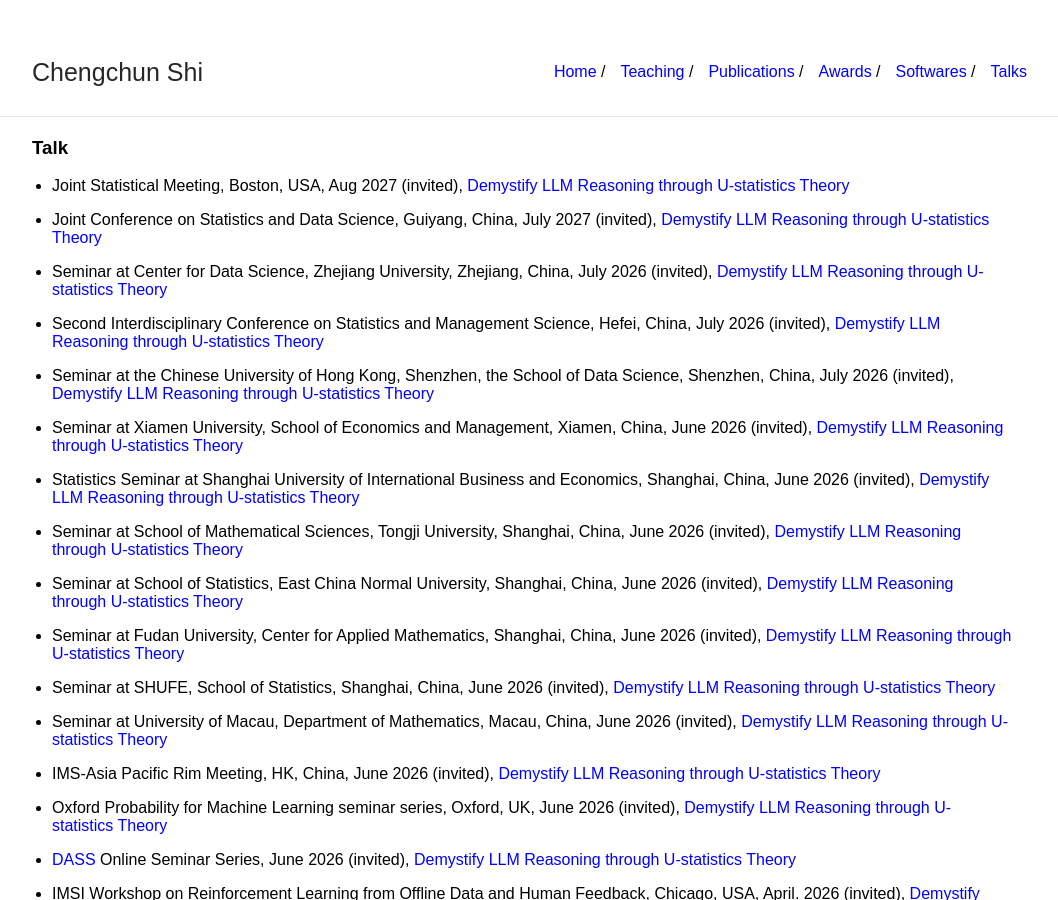
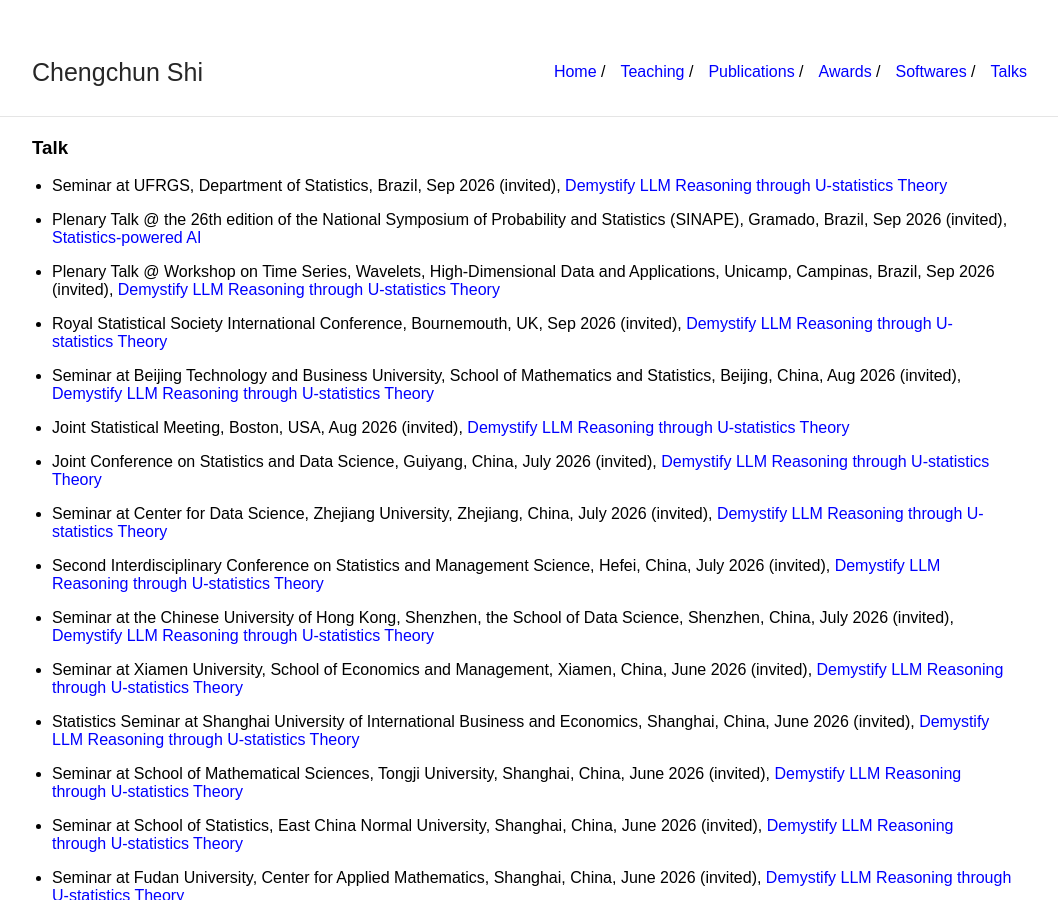
Before and after one commit to callmespring/callmespring.github.io, a Jekyll site: the page built from talk.md, in a window 1280 px wide and 900 px high. Shown: the whole window, without its empty margins (108-1166 px from the left). Built offline with Jekyll 4.4.1, drawn with Linux system fonts in a browser that asks for light colours.

Commit message:
Update talk.md

```diff
--- a/talk.md
+++ b/talk.md
@@ -5,9 +5,19 @@ title: Talk
 
 ### Talk
 
-* Joint Statistical Meeting, Boston, USA, Aug 2027 (invited), [Demystify LLM Reasoning through U-statistics Theory](./slides/GRPO.pdf)
+* Seminar at UFRGS, Department of Statistics, Brazil, Sep 2026 (invited), [Demystify LLM Reasoning through U-statistics Theory](./slides/GRPO.pdf)
 
-* Joint Conference on Statistics and Data Science, Guiyang, China, July 2027 (invited), [Demystify LLM Reasoning through U-statistics Theory](./slides/GRPO.pdf)
+* Plenary Talk @ the 26th edition of the National Symposium of Probability and Statistics (SINAPE), Gramado, Brazil, Sep 2026 (invited), [Statistics-powered AI](https://drive.google.com/file/d/1QInf7RRFp34l0-QaCF8Lnoss1y0O1080/view?usp=sharing)
+
+* Plenary Talk @ Workshop on Time Series, Wavelets, High-Dimensional Data and Applications, Unicamp, Campinas, Brazil, Sep 2026 (invited), [Demystify LLM Reasoning through U-statistics Theory](./slides/GRPO.pdf)
+
+* Royal Statistical Society International Conference, Bournemouth, UK, Sep 2026 (invited), [Demystify LLM Reasoning through U-statistics Theory](./slides/GRPO.pdf)
+
+* Seminar at Beijing Technology and Business University, School of Mathematics and Statistics, Beijing, China, Aug 2026 (invited), [Demystify LLM Reasoning through U-statistics Theory](./slides/GRPO.pdf)
+
+* Joint Statistical Meeting, Boston, USA, Aug 2026 (invited), [Demystify LLM Reasoning through U-statistics Theory](./slides/GRPO.pdf)
+
+* Joint Conference on Statistics and Data Science, Guiyang, China, July 2026 (invited), [Demystify LLM Reasoning through U-statistics Theory](./slides/GRPO.pdf)
 
 * Seminar at Center for Data Science, Zhejiang University, Zhejiang, China, July 2026 (invited), [Demystify LLM Reasoning through U-statistics Theory](./slides/GRPO.pdf)
 
```
